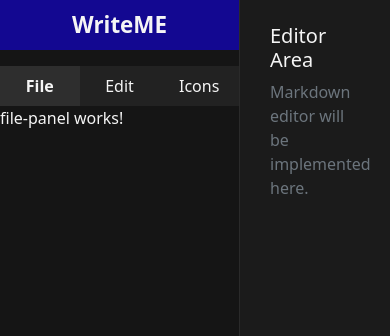
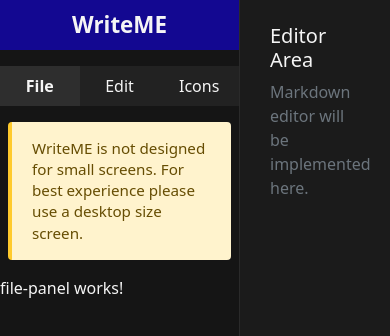
Before and after one commit to NoahAdamMacDonald/writeME, an Angular app: page /editor in a window 390 px wide. Shown: the top 336 px of the page. Built offline with nearby package versions, Linux system fonts and the light colour scheme.

Commit message:
add small screen warning

```diff
--- a/src/app/components/editor/editor.component.ts
+++ b/src/app/components/editor/editor.component.ts
@@ -1,12 +1,11 @@
-import { Component } from '@angular/core';
+import { Component} from '@angular/core';
 
 @Component({
   selector: 'app-editor',
   standalone: true,
   imports: [],
   templateUrl: './editor.component.html',
-  styleUrl: './editor.component.css'
+  styleUrl: './editor.component.css',
 })
 export class EditorComponent {
-
 }
--- a/src/app/components/sidebar/sidebar.component.css
+++ b/src/app/components/sidebar/sidebar.component.css
@@ -1,3 +1,9 @@
+:host {
+  --warn-bg: #fff3cd;
+  --warn-text: #664d03;
+  --warn-border: #ffca2c;
+}
+
 .sidebar-inner {
   height: 100%;
   color: var(--text-primary);
@@ -31,3 +37,14 @@
   background: var(--btn-bg-hover);
   font-weight: 600;
 }
+
+.screen-warning {
+  background: var(--warn-bg);
+  color: var(--warn-text);
+  border-left: 4px solid var(--warn-border);
+  padding: 1rem 1.25rem;
+  margin: 1rem 0.5rem;
+  border-radius: 4px;
+  font-size: 0.95rem;
+  line-height: 1.4;
+}
--- a/src/app/components/sidebar/sidebar.component.html
+++ b/src/app/components/sidebar/sidebar.component.html
@@ -24,6 +24,11 @@
     </button>
   </div>
 
+  <div *ngIf="isSmallScreen" class="screen-warning">
+    WriteME is not designed for small screens.
+    For best experience please use a desktop size screen.
+  </div>
+
   <div class="panel">
     <app-file-panel *ngIf="activeTab === 'file'"></app-file-panel>
     <app-edit-panel *ngIf="activeTab === 'edit'"></app-edit-panel>
--- a/src/app/components/sidebar/sidebar.component.ts
+++ b/src/app/components/sidebar/sidebar.component.ts
@@ -1,4 +1,4 @@
-import { Component } from '@angular/core';
+import { Component, HostListener } from '@angular/core';
 import { CommonModule } from '@angular/common';
 
 import { FilePanelComponent } from '../file-panel/file-panel.component';
@@ -8,14 +8,33 @@ import { IconPanelComponent } from '../icon-panel/icon-panel.component';
 @Component({
   selector: 'app-sidebar',
   standalone: true,
-  imports: [CommonModule,FilePanelComponent, EditPanelComponent, IconPanelComponent],
+  imports: [
+    CommonModule,
+    FilePanelComponent,
+    EditPanelComponent,
+    IconPanelComponent,
+  ],
   templateUrl: './sidebar.component.html',
-  styleUrl: './sidebar.component.css'
+  styleUrl: './sidebar.component.css',
 })
 export class SidebarComponent {
-  activeTab: 'file' | 'edit' |'icons' = 'file';
+  activeTab: 'file' | 'edit' | 'icons' = 'file';
+  isSmallScreen = false;
 
   setTab(tab: 'file' | 'edit' | 'icons') {
     this.activeTab = tab;
   }
+
+  @HostListener('window:resize')
+  onResize() {
+    this.checkScreenSize();
+  }
+
+  private checkScreenSize() {
+    this.isSmallScreen = window.innerWidth < 768;
+  }
+
+  constructor() {
+    this.checkScreenSize();
+  }
 }
```
Also changed, not shown: src/app/pages/editor-page/editor-page.component.ts (+5 -5 lines), src/app/components/editor/editor.component.css (line endings or trailing spaces).
